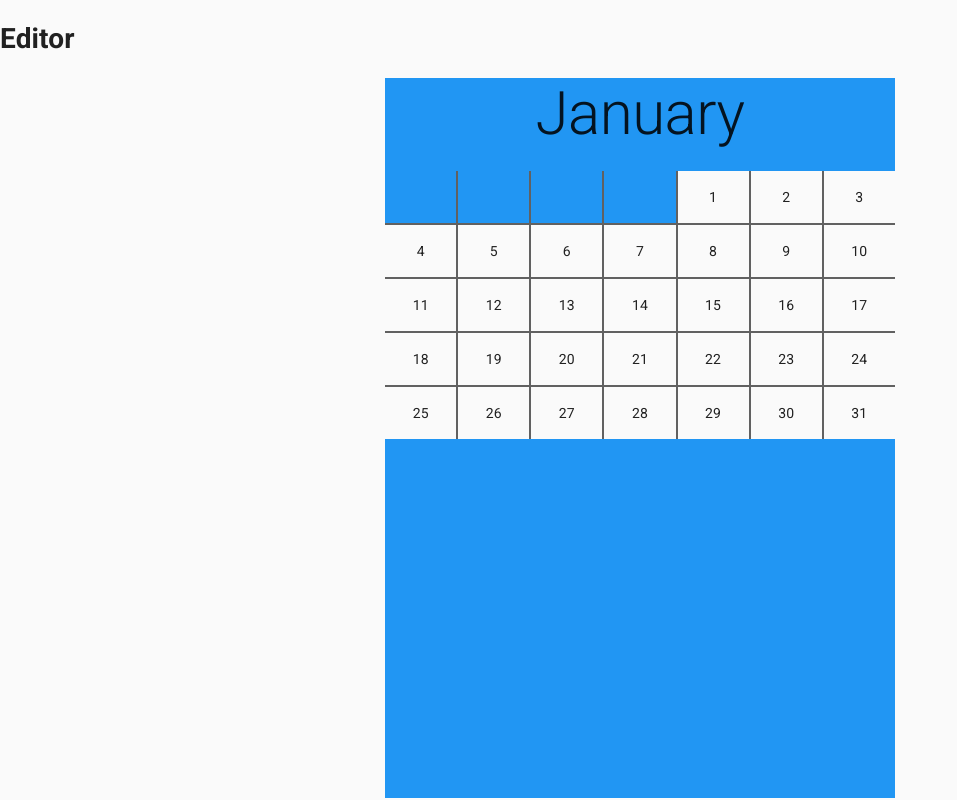
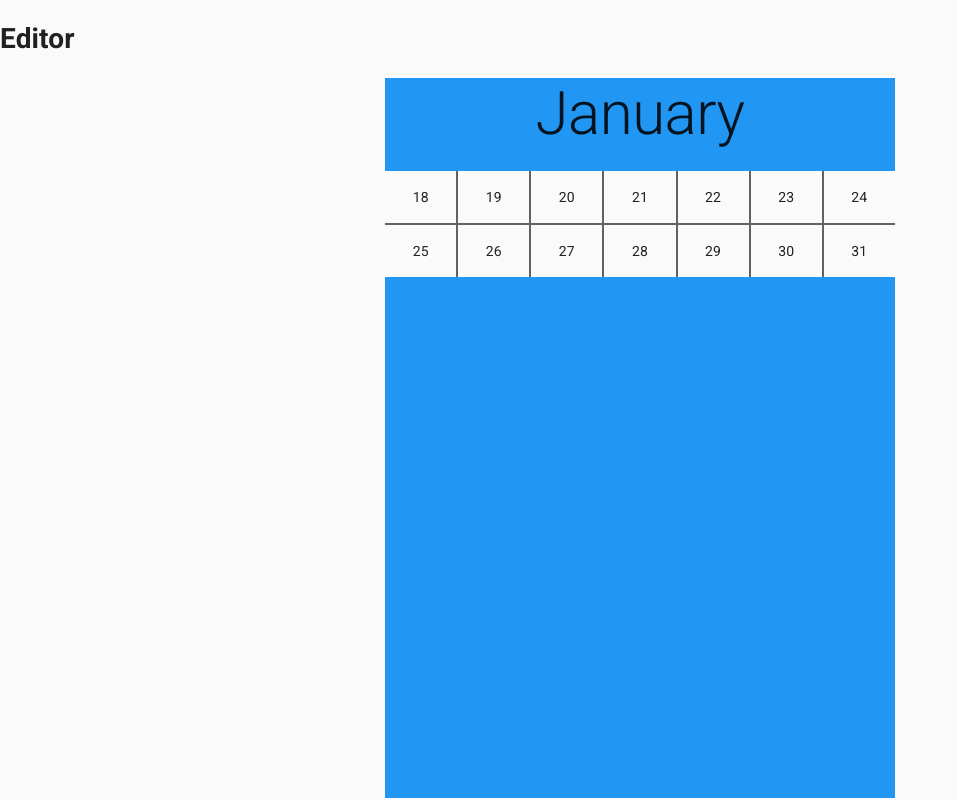
Before and after one commit to szrudi/custom-calendar-creator, a React (Create React App) app: page /editor in a window 1280 px wide. Shown: the whole page, without its empty margins (0-957 px from the left). Built offline with nearby package versions, Linux system fonts and the light colour scheme.

Commit message:
Change year/month props to firstDay

```diff
--- a/src/components/CalendarPreview.tsx
+++ b/src/components/CalendarPreview.tsx
@@ -1,14 +1,13 @@
 import React from 'react';
 import Page from "./Page";
 import Calendar from "./calendar";
-import {getMonth, getYear} from "date-fns";
 
 const CalendarPreview = () => {
     const currentDate = new Date();
 
     return (<>
         <Page width={210} height={297}>
-            <Calendar type='month' year={getYear(currentDate)} month={getMonth(currentDate) + 1}/>
+            <Calendar type='month' firstDay={currentDate}/>
         </Page>
     </>);
 };
--- a/src/components/calendar/index.tsx
+++ b/src/components/calendar/index.tsx
@@ -13,7 +13,7 @@ const getCalendar = (options: CalendarProps): React.ReactNode => {
     switch (options.type) {
         case "month":
         case "month-horizontal":
-            return <MonthHorizontal year={options.year} month={options.month}/>;
+            return <MonthHorizontal firstDay={options.firstDay}/>;
         default:
             return "";
     }
@@ -23,8 +23,7 @@ type calendarTypes = 'month' | 'month-horizontal';
 
 interface CalendarProps {
     type: calendarTypes,
-    year: number,
-    month: number
+    firstDay: Date,
 }
 
 export default Calendar;
--- a/src/components/calendar/types/MonthHorizontal.tsx
+++ b/src/components/calendar/types/MonthHorizontal.tsx
@@ -2,16 +2,15 @@ import React from 'react';
 import {createStyles, makeStyles, Theme} from '@material-ui/core/styles';
 import Typography from '@material-ui/core/Typography';
 import {enUS} from 'date-fns/locale'
-import {endOfMonth, endOfWeek, format, getDay, getWeek, isSameMonth, startOfWeek} from "date-fns";
+import {endOfMonth, endOfWeek, format, getDay, getWeek, getYear, isSameMonth, startOfWeek} from "date-fns";
 import eachDayOfInterval from 'date-fns/eachDayOfInterval'
 import Day from "../Day";
 
-const MonthHorizontal = ({year, month}: { year: number, month: number }) => {
-    const firstDayOfMonth = new Date(year, month - 1, 1);
-    const interval = {start: firstDayOfMonth, end: endOfMonth(firstDayOfMonth)};
+const MonthHorizontal = ({firstDay}: { firstDay: Date }) => {
+    const interval = {start: firstDay, end: endOfMonth(firstDay)};
     const isMondayFirstOfWeek = true;
     const days = getDaysOfWeeks(interval, {weekStartsOn: (isMondayFirstOfWeek ? 1 : 0)});
-    const monthName = format(firstDayOfMonth, "LLLL", {locale: enUS})
+    const monthName = format(firstDay, "LLLL", {locale: enUS})
 
     const classes = useStyles();
     return (<>
@@ -21,10 +20,10 @@ const MonthHorizontal = ({year, month}: { year: number, month: number }) => {
         <table className={classes.monthTable}>
             <tbody>
             {Array.from(days.weeks).map(([weekNumber, week]) => (
-                <tr key={`${year}-${weekNumber}`}>
+                <tr key={`${getYear(firstDay)}-${weekNumber}`}>
                     {Array.from(week).map(([dayOfWeek, day]) => (
                         <td key={dayOfWeek}>
-                            {isSameMonth(day, firstDayOfMonth) && <Day date={day}/>}
+                            {isSameMonth(day, firstDay) && <Day date={day}/>}
                         </td>
                     ))}
                 </tr>
```
